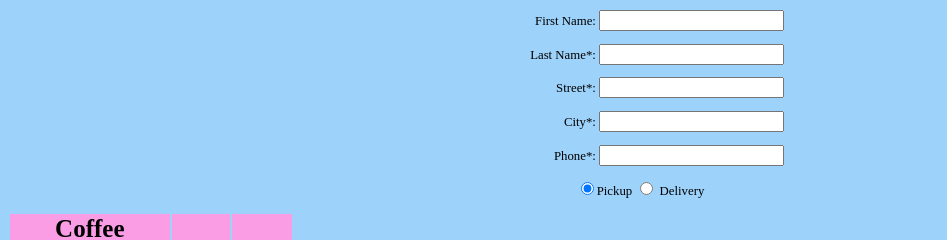
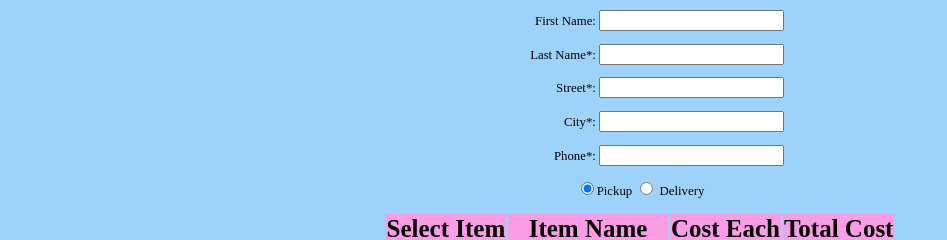
Before and after one commit to rachelBonanno/CS20_TwoOwlsCafe, a PHP site: page / in a window 1280 px wide. Shown: the part 226-466 px from the top of the page, without its empty margins (0-947 px from the left). Run offline with PHP 8.4, Linux system fonts and the light colour scheme; data comes from the database, SQL or seed files in the repository; data that the repository does not hold is empty.

Commit message:
AHHHHHHHHHHHHHHHHHH

```diff
--- a/index.php
+++ b/index.php
@@ -39,6 +39,10 @@
         }
         .userInfo input {
             display: inline-block;
+        }
+        table {
+            margin-right: auto;
+            margin-left: auto;
         }
     </style>
 </head>
@@ -86,12 +90,20 @@ $result = $conn->query($sql);
 if ($result->num_rows > 0) {
 
     echo "<table>";
+    echo '<tr class = "box">';
+    echo "<th>Select Item</th>";
+    echo "<th>Item Name</th>";
+    echo "<th>Cost Each</th>";
+    echo "<th>Total Cost</th>";
+    echo "</tr>";
+
     while($row = $result->fetch_assoc())
     {
         echo '<tr class = "box">';
+        echo '<th>select</th>';
         echo "<th>".$row["name"].'<br><img src="images/'.$row["itemID"].'-unsplash.jpg" height="100">'."</th>";
         echo "<th>$" . $row["price"]. "</th>";
-        echo '<th>select</th>';
+        echo '<th>total</th>';
         echo '</tr>';
     }
     echo "</table>";
```
